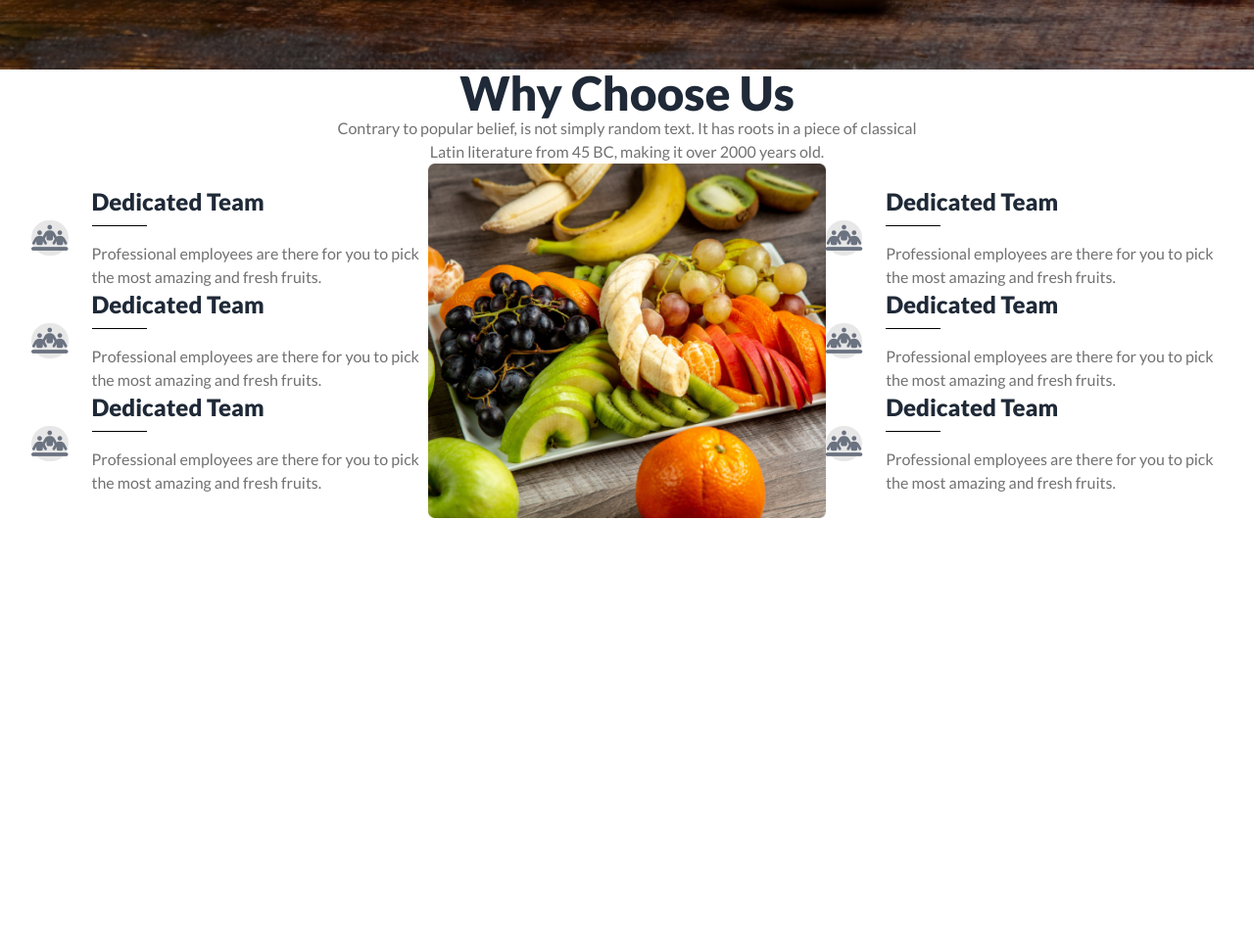
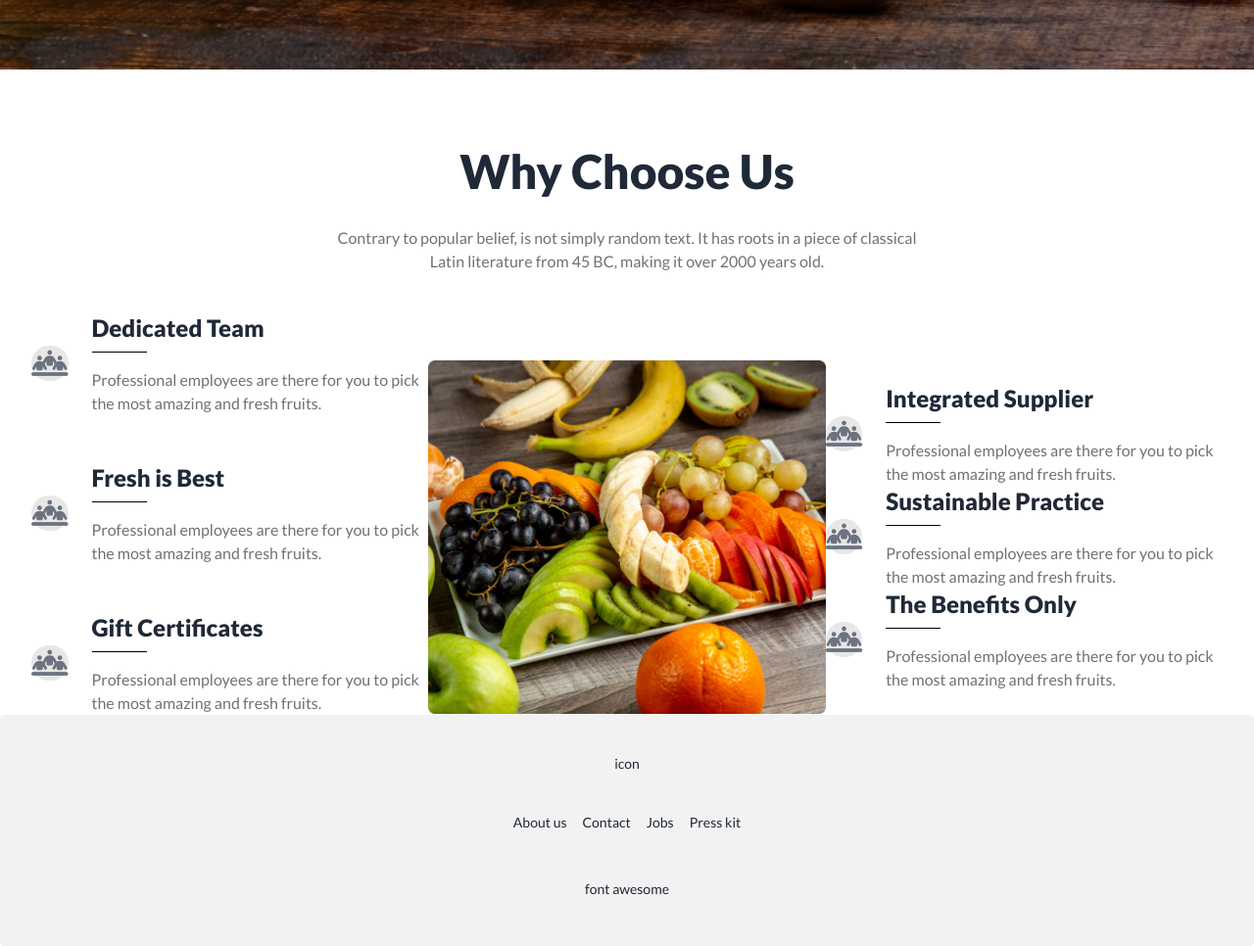
Before and after one commit to imabdmomin/assign-02-fruit-brust, a plain HTML site: page index.html in a window 1280 px wide. Shown: the part 2759-3725 px from the top of the page at 98% size. Before the commit the page ends 3288 px from the top, so only its background shows below. Drawn offline with nearby package versions, Linux system fonts and the light colour scheme.

Commit message:
footer added

```diff
--- a/index.html
+++ b/index.html
@@ -281,7 +281,7 @@
 
  <!-- Meet the team full section -->
  <div
-  class=" hero min-h-screen relative lg:relative" style=" background-image: url(./images/team.png);">
+  class="mb-20 hero min-h-screen relative lg:relative" style=" background-image: url(./images/team.png);">
 
 <!-- team member title section -->
   <div class="text-center absolute top-0 pt-8 lg:absolute lg:top-44 lg:pt-10">
@@ -368,25 +368,36 @@
 </div>
 
 <!-- Why Choose Us section -->
-  <section>
+  <section class=" pt-30">
     <!-- Why Choose Us title -->
-  <div class="text-center">
+  <div class="text-center mt-30">
     <h2 class="text-3xl lg:text-5xl font-black ">Why Choose Us</h2>
-    <p class="text-[#717171]
+    <p class="pt-8 text-[#717171]
     font-medium">Contrary to popular belief, is not simply random text. It has roots in a piece of classical <br>
      Latin literature from 45 BC, making it over 2000 years old.
     </p>
   </div>
   <!-- three column all -->
-  <div class="grid lg:grid-cols-3 justify-evenly items-center px-8">
+  <div class="space-y-12 mt-10  grid lg:grid-cols-3 justify-evenly items-center px-8">
     <!-- left text -->
-    <div class="flex-wrap">
+    <div class="space-y-12">
       <div class="flex justify-start items-center gap-6">
         <div>
           <i class="text-gray-500 text-3xl bg-[#E7E7E7] rounded-full fa-solid fa-people-line"></i>
         </div>
         <div>
           <h3 class="text-2xl font-black">Dedicated Team</h3>
+        <hr class="w-14 border-b-1 border-black mt-2  ">
+        <p class="pt-4 text-[#717171] font-medium ">Professional employees are there for you to pick <br> the most amazing and fresh fruits.</p>
+        </div>
+      </div>
+
+      <div class="flex justify-start items-center gap-6">
+        <div>
+          <i class="text-gray-500 text-3xl bg-[#E7E7E7] rounded-full fa-solid fa-people-line"></i>
+        </div>
+        <div>
+          <h3 class="text-2xl font-black">Fresh is Best</h3>
         <hr class="w-14 border-b-1 border-black mt-2  ">
         <p class="pt-4 text-[#717171] font-medium ">Professional employees are there for you to pick <br>
         the most amazing and fresh fruits.</p>
@@ -398,19 +409,7 @@
           <i class="text-gray-500 text-3xl bg-[#E7E7E7] rounded-full fa-solid fa-people-line"></i>
         </div>
         <div>
-          <h3 class="text-2xl font-black">Dedicated Team</h3>
-        <hr class="w-14 border-b-1 border-black mt-2  ">
-        <p class="pt-4 text-[#717171] font-medium ">Professional employees are there for you to pick <br>
-        the most amazing and fresh fruits.</p>
-        </div>
-      </div>
-
-      <div class="flex justify-start items-center gap-6">
-        <div>
-          <i class="text-gray-500 text-3xl bg-[#E7E7E7] rounded-full fa-solid fa-people-line"></i>
-        </div>
-        <div>
-          <h3 class="text-2xl font-black">Dedicated Team</h3>
+          <h3 class="text-2xl font-black">Gift Certificates</h3>
         <hr class="w-14 border-b-1 border-black mt-2  ">
         <p class="pt-4 text-[#717171] font-medium ">Professional employees are there for you to pick <br>
         the most amazing and fresh fruits.</p>
@@ -424,14 +423,14 @@
       </div>
 
 <!-- Right text all -->
-      <div>
+      <div space-y-10>
 <!-- right 1st -->
-        <div class="flex justify-start items-center gap-6">
+        <div class="flex rounded-tl justify-start items-center gap-6">
           <div>
             <i class="text-gray-500 text-3xl bg-[#E7E7E7] rounded-full fa-solid fa-people-line"></i>
           </div>
           <div>
-            <h3 class="text-2xl font-black">Dedicated Team</h3>
+            <h3 class="text-2xl font-black">Integrated Supplier</h3>
           <hr class="w-14 border-b-1 border-black mt-2  ">
           <p class="pt-4 text-[#717171] font-medium ">Professional employees are there for you to pick <br>
           the most amazing and fresh fruits.</p>
@@ -443,7 +442,7 @@
             <i class="text-gray-500 text-3xl bg-[#E7E7E7] rounded-full fa-solid fa-people-line"></i>
           </div>
           <div>
-            <h3 class="text-2xl font-black">Dedicated Team</h3>
+            <h3 class="text-2xl font-black">Sustainable Practice</h3>
           <hr class="w-14 border-b-1 border-black mt-2  ">
           <p class="pt-4 text-[#717171] font-medium ">Professional employees are there for you to pick <br>
           the most amazing and fresh fruits.</p>
@@ -454,22 +453,33 @@
             <i class="text-gray-500 text-3xl bg-[#E7E7E7] rounded-full fa-solid fa-people-line"></i>
           </div>
           <div>
-            <h3 class="text-2xl font-black">Dedicated Team</h3>
+            <h3 class="text-2xl font-black">The Benefits Only</h3>
           <hr class="w-14 border-b-1 border-black mt-2  ">
           <p class="pt-4 text-[#717171] font-medium ">Professional employees are there for you to pick <br>
           the most amazing and fresh fruits.</p>
           </div>
         </div>
-
       </div>
-
-
-
-
   </div>
 
 
   </section>
 </main>
 
+<footer class="footer footer-center p-10 bg-base-200 text-base-content rounded">
+
+  <div>
+    icon
+  </div>
+  <div class="grid grid-flow-col gap-4">
+    <a class="link link-hover">About us</a>
+    <a class="link link-hover">Contact</a>
+    <a class="link link-hover">Jobs</a>
+    <a class="link link-hover">Press kit</a>
+  </div>
+  <div>
+    <p></p>font awesome</p>
+  </div>
+</footer>
+
 </html>
```
